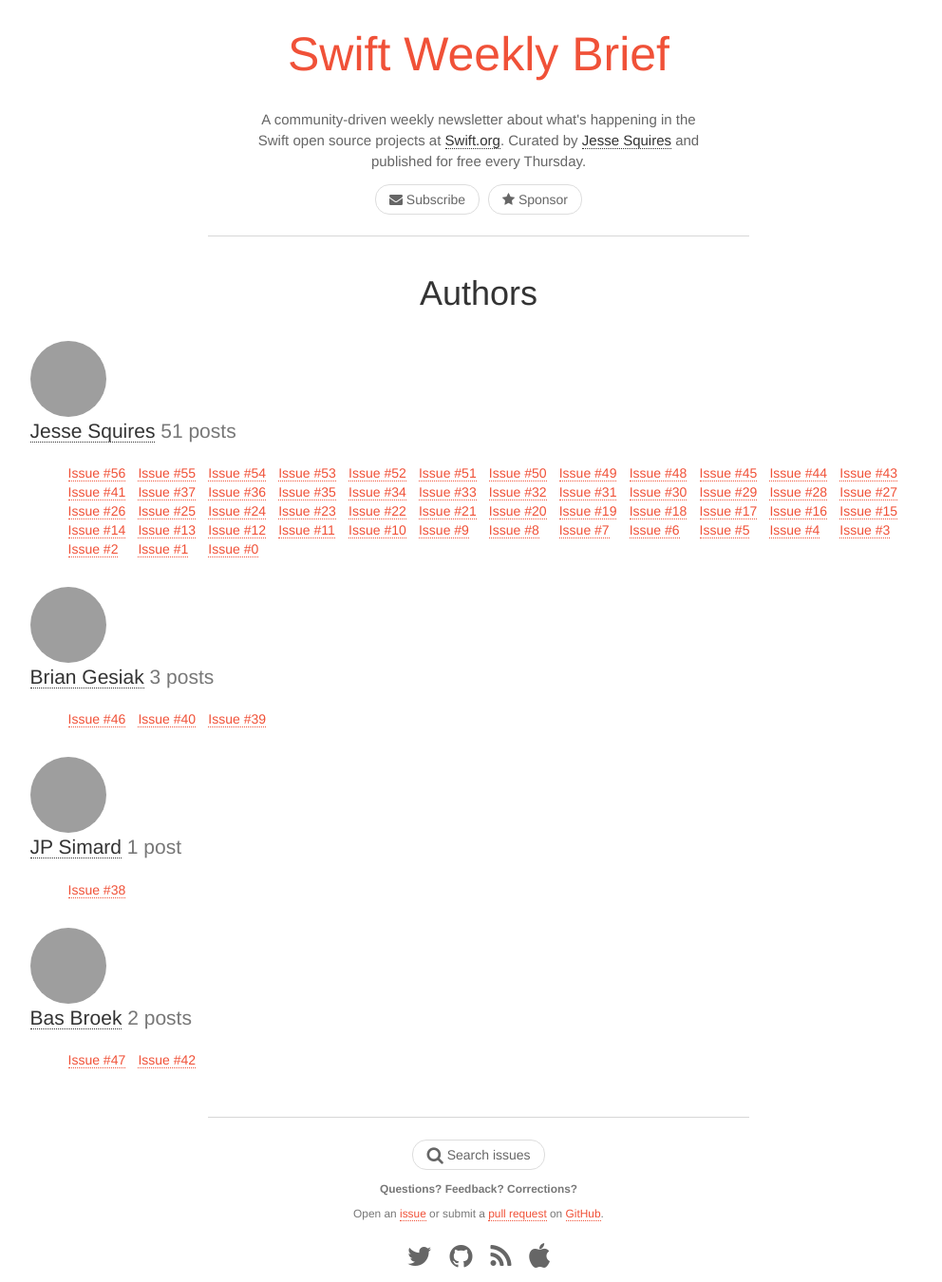
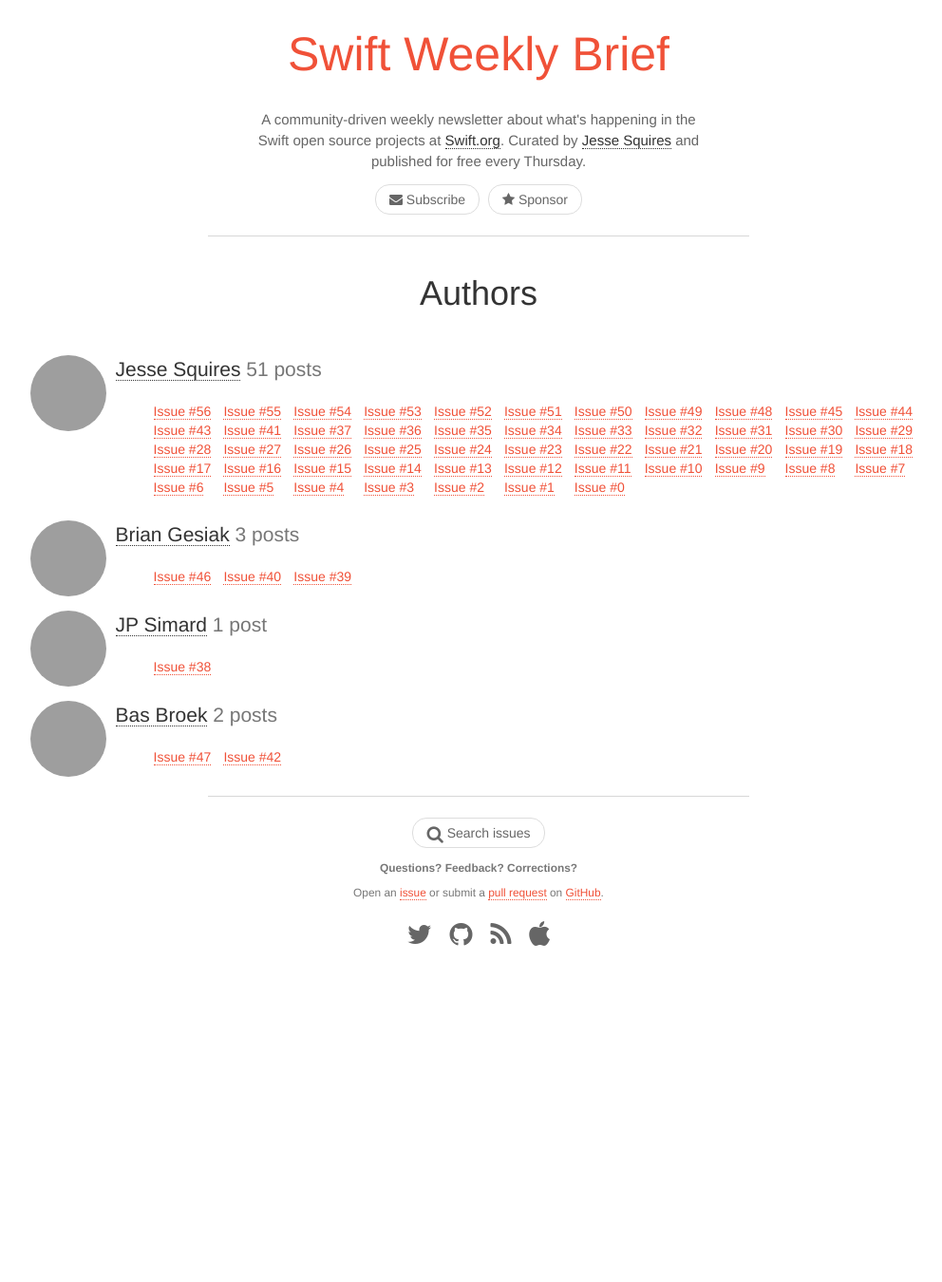
Before and after one commit to SwiftWeekly/swiftweekly.github.io, a Jekyll site: the page built from authors.html, in a window 1280 px wide. Shown: the whole page at 95% size, without its empty margins (136-1128 px from the left). Built offline with Jekyll 4.4.1, drawn with Linux system fonts in a browser that asks for light colours; after the commit the page ends 1012 px from its top, so only the background shows below that; grey boxes are pictures that could not be loaded.

Commit message:
Align avatars to the left

```diff
--- a/authors.html
+++ b/authors.html
@@ -7,14 +7,21 @@
 <br />
 {% for author in site.data.authors %}
     {% assign posts = site.posts | where: "author", author[0] %}
+<div class="media">
+    <div class="media-left">
         <img class="img-circle" src="https://github.com/{{ author[1].github }}.png?size=80" />
+    </div>
+    <div class="media-body">
+        <h4 class="media-heading">
             <p class="lead"><a href="https://twitter.com/{{ author[1].twitter }}">{{ author[1].name }}</a>
                 <span class="post-count text-muted">{{ posts.size }} post{% if posts.size > 1 %}s{% endif %}</span>
             </p>
+        </h4>
         <ul class="posts-list">
             {% for post in posts %}
             <li><a href="{{ post.url }}">{{ post.title }}</a></li>
             {% endfor %}
         </ul>
-    <br/>
+    </div>
+</div>
 {% endfor %}
```
Lines whose indentation alone changed are shown as unchanged.
